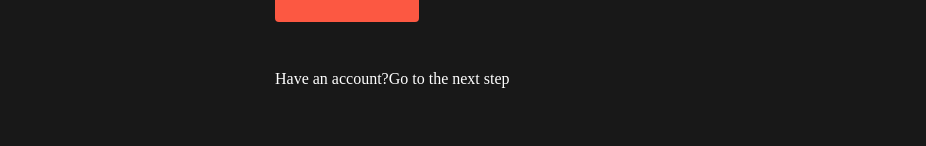
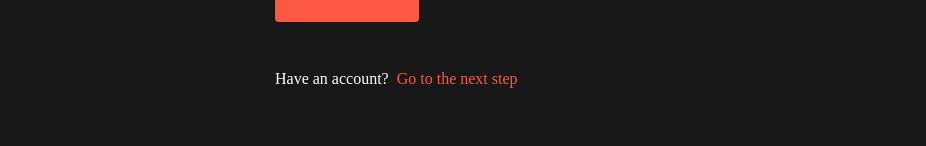
Before and after one commit to JustZoB/gscore, a Next.js app: page /authorization/sign-up in a window 1280 px wide. Shown: the part 654-800 px from the top of the page, without its empty margins (55-981 px from the left). Built offline with nearby package versions, Linux system fonts and the light colour scheme.

Commit message:
Fix link in sing up page

```diff
--- a/pages/authorization/sign-up.tsx
+++ b/pages/authorization/sign-up.tsx
@@ -104,8 +104,11 @@ export default function SignUp() {
             <AuthorizationText fontSize={16}>
               Have an account?
             </AuthorizationText>
-            <Link href="/authorization/sign-in">
+
+            <Link href="/authorization/sign-in" passHref>
+              <AuthorizationLink>
               Go to the next step
+              </AuthorizationLink>
             </Link>
           </HaveAnAccountContainer>
         </Container>
--- a/pages/authorization/styles.ts
+++ b/pages/authorization/styles.ts
@@ -13,9 +13,9 @@ export interface AuthorizationTextProps {
 export const AuthorizationText = styled.p<AuthorizationTextProps>`
   font-size: ${(props) => (props.fontSize != undefined ? props.fontSize : '14px')};
   line-height: 18px;
-  margin-bottom: 32px;
   color: ${colors.white};
 `
+
 export const AuthorizationLink = styled.a`
   font-size: 16px;
   line-height: 18px;
```
